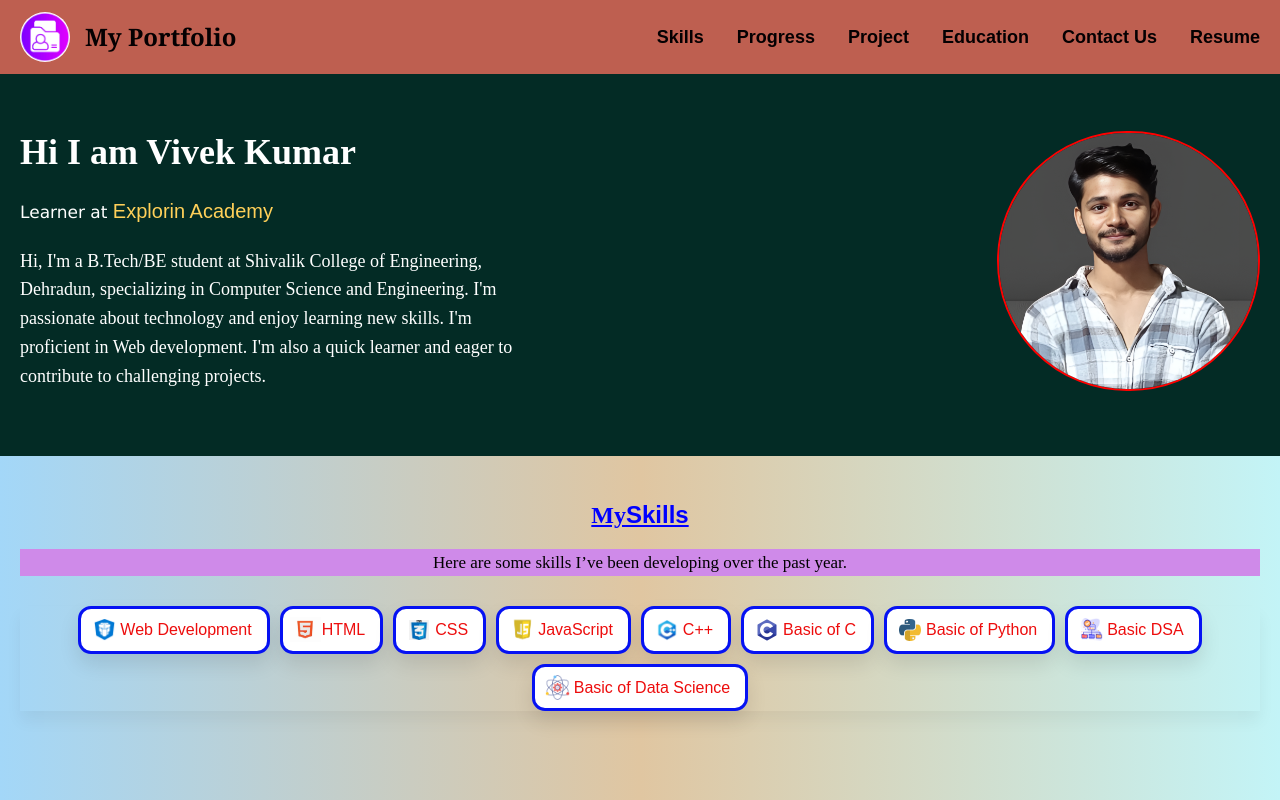
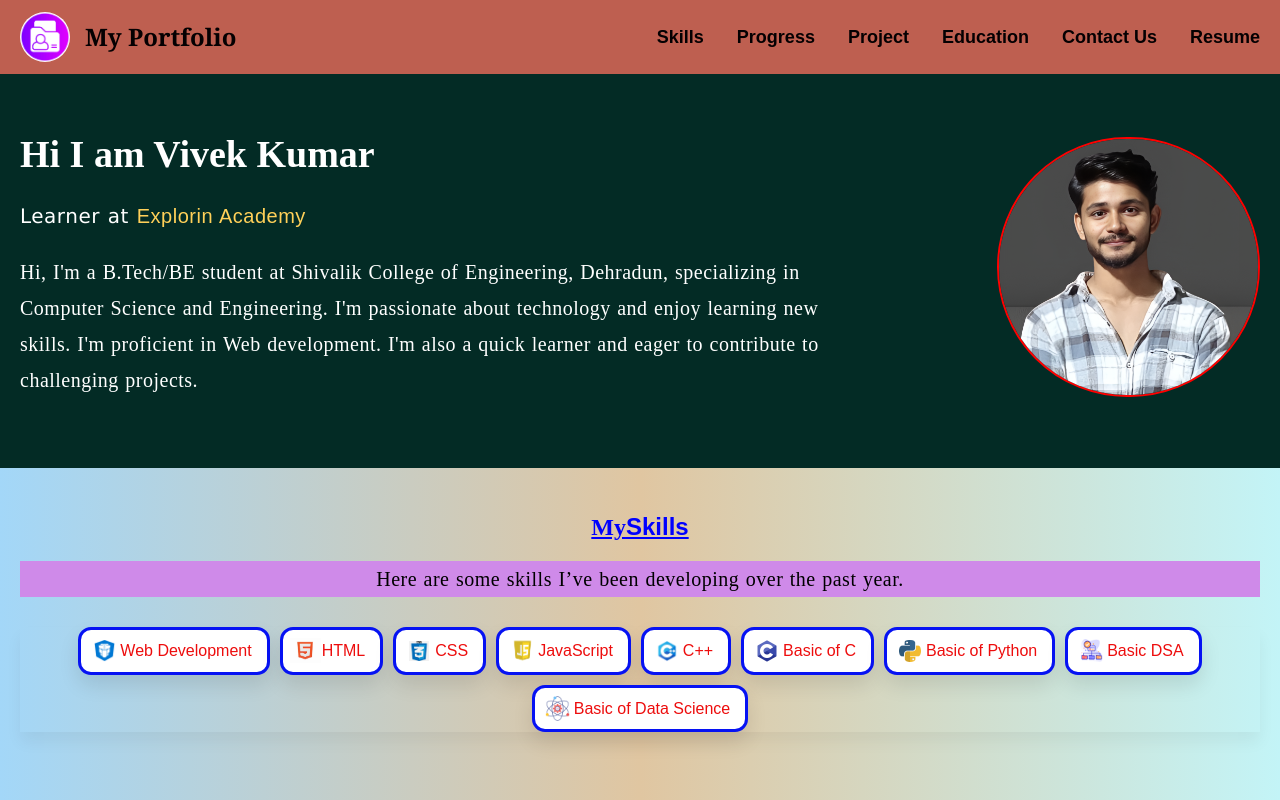
Before and after one commit to Vivek85789/My_Portfolio, a plain HTML site: page index.html in a window 1280 px wide. Shown: the top 800 px of the page. Drawn offline with Linux system fonts and the light colour scheme.

Commit message:
changes made

```diff
--- a/style.css
+++ b/style.css
@@ -36,10 +36,19 @@ h1, h2, h3 {
 }
 
 p {
-    line-height: 1.6;
-    margin-bottom: 15px;
-    font-size: 18px;
+    line-height: 1.8;
+    margin-bottom: 20px;
+    font-size: 20px;
     font-family: 'Lora', serif;
+    letter-spacing: 0.5px;
+    word-spacing: 1px;
+}
+
+@media (max-width: 600px) {
+    p {
+        font-size: 16px;
+        line-height: 1.6;
+    }
 }
 
 header {
@@ -116,18 +125,18 @@ nav {
 }
 
 .para-text {
-    max-width: 500px;
+    max-width: 800px;
     flex: 1 1 300px;
 }
 
 .para h1 {
-    font-size: 36px;
+    font-size: 38px;
     margin-bottom: 13px;
 }
 
 .para-subtitle {
     font-family:Verdana, Geneva, Tahoma, sans-serif;
-    font-size: 17px;
+    font-size: 20px;
     margin-bottom: 20px;
 }
 
@@ -169,7 +178,7 @@ nav {
     background-color: #cf8ae9;
     color: black;
     margin-bottom: 30px;
-    font-size: 17px;
+    font-size: 20px;
 }
 
 .skills-grid {
@@ -337,7 +346,7 @@ nav {
 .projects-description {
     background-color: #cf8ae9;
     color: black;
-    font-size: 17px;
+    font-size: 20px;
     max-width: 700px;
     margin-left: auto;
     margin-right: auto;
@@ -438,7 +447,7 @@ nav {
 .education-description {
     background-color: #cf8ae9;
     color: #000000;
-    font-size: 17px;
+    font-size: 20px;
     margin-bottom: 30px;
     max-width: 700px;
     margin-left: auto;
@@ -512,7 +521,7 @@ nav {
 .contact-description {
     background-color: #cf8ae9;
     color: black;
-    font-size: 17px;
+    font-size: 20px;
     font-size: medium;
     margin-bottom: 30px;
     max-width: 700px;
```
